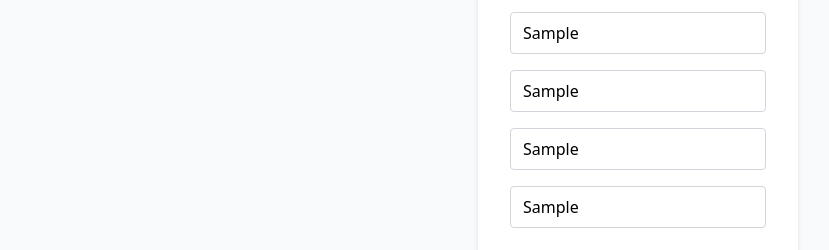
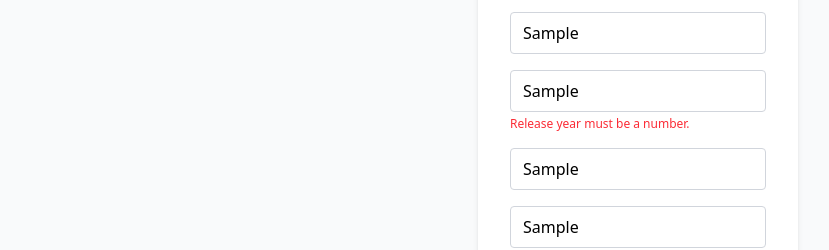
Before and after one commit to Valeriusdev/React-Django-app, a React (Vite) app in the folder client/: page / in a window 1280 px wide. Both pictures are taken after typing "Sample", "Sample", "Sample", "Sample" into the empty fields and a click on the button "Add Book". Shown: the part 140-390 px from the top of the page, without its empty margins (2-831 px from the left). Built offline with nearby package versions, Linux system fonts and the light colour scheme; no server answers.

Commit message:
improve form validation and error handling

```diff
--- a/client/src/AddBookForm.jsx
+++ b/client/src/AddBookForm.jsx
@@ -5,9 +5,11 @@ function AddBookForm({ onAdd }) {
   const [releaseYear, setReleaseYear] = useState("");
   const [author, setAuthor] = useState("");
   const [genre, setGenre] = useState("");
+  const [yearError, setYearError] = useState("");
 
   const handleSubmit = async (e) => {
     e.preventDefault();
+    if (yearError) return;
     const success = await onAdd({
       title,
       release_year: releaseYear,
@@ -17,6 +19,7 @@ function AddBookForm({ onAdd }) {
     if (success) {
       setTitle("");
       setReleaseYear("");
+      setYearError("");
       setAuthor("");
       setGenre("");
     }
@@ -34,13 +37,21 @@ function AddBookForm({ onAdd }) {
         onChange={(e) => setTitle(e.target.value)}
         className="border border-gray-300 rounded px-3 py-2 focus:outline-none focus:ring-2 focus:ring-blue-400"
       />
+      <div className="flex flex-col gap-1">
         <input
           type="text"
           placeholder="Release Year..."
           value={releaseYear}
-        onChange={(e) => setReleaseYear(e.target.value)}
+          onChange={(e) => {
+            setReleaseYear(e.target.value);
+            setYearError(
+              /\D/.test(e.target.value) ? "Release year must be a number." : "",
+            );
+          }}
           className="border border-gray-300 rounded px-3 py-2 focus:outline-none focus:ring-2 focus:ring-blue-400"
         />
+        {yearError && <span className="text-red-500 text-xs">{yearError}</span>}
+      </div>
       <input
         type="text"
         placeholder="Author..."
```
Lines whose indentation alone changed are shown as unchanged.
